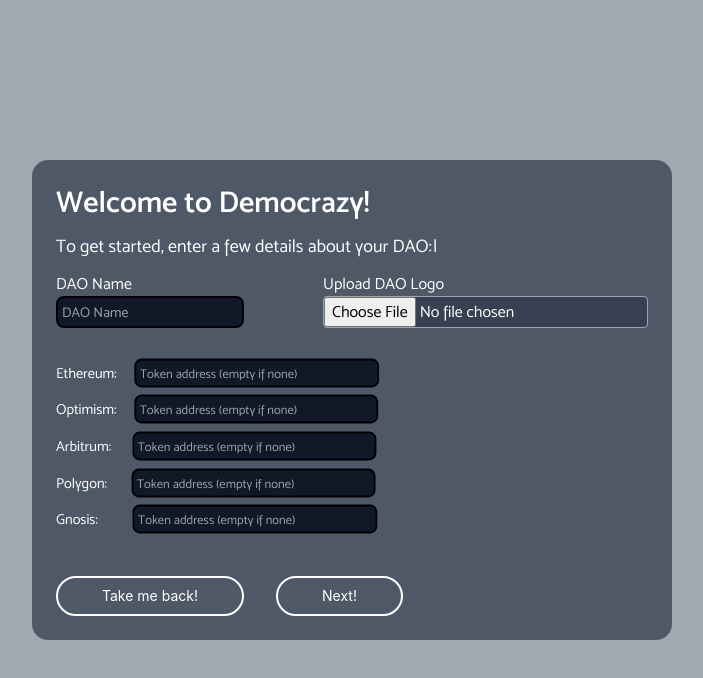
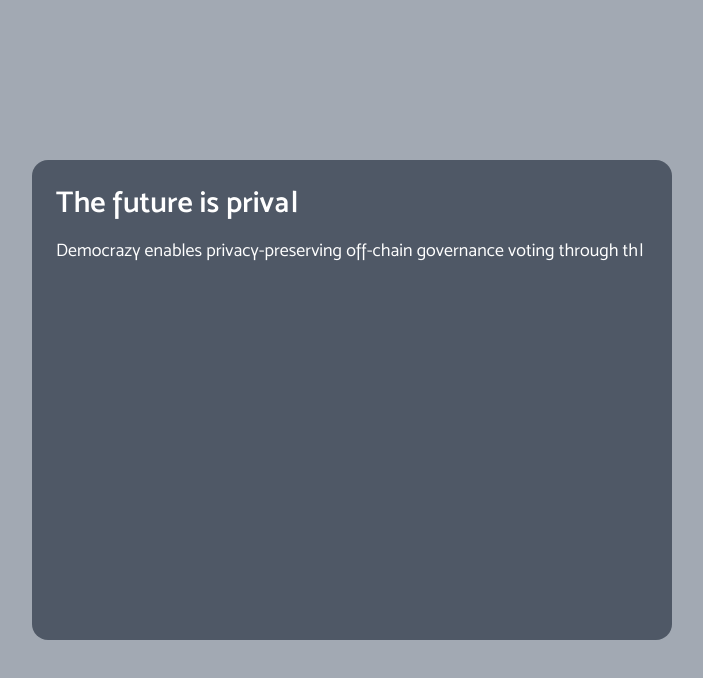
Before and after one commit to democrazy-eth-amsterdam/fe, a Next.js app: page /components/CreateDao in a window 1280 px wide. Shown: the top 678 px of the page, without its empty margins (288-991 px from the left). Built offline with nearby package versions, Linux system fonts and the light colour scheme.

Commit message:
Change step head to 1

```diff
--- a/pages/components/CreateDao/index.tsx
+++ b/pages/components/CreateDao/index.tsx
@@ -28,7 +28,7 @@
 // Step 3 => Verify DAO Details
 
 const CreateDao = ({ closeHandler }: CreateDaoProps) => {
-    const [step, setStep] = useState<number>(2)
+    const [step, setStep] = useState<number>(1)
     const [daoInputs, setDaoInputs] = useState<DaoInputs>(emptyDaoInputs)
 
     const getCurrentStep = () => {
```
